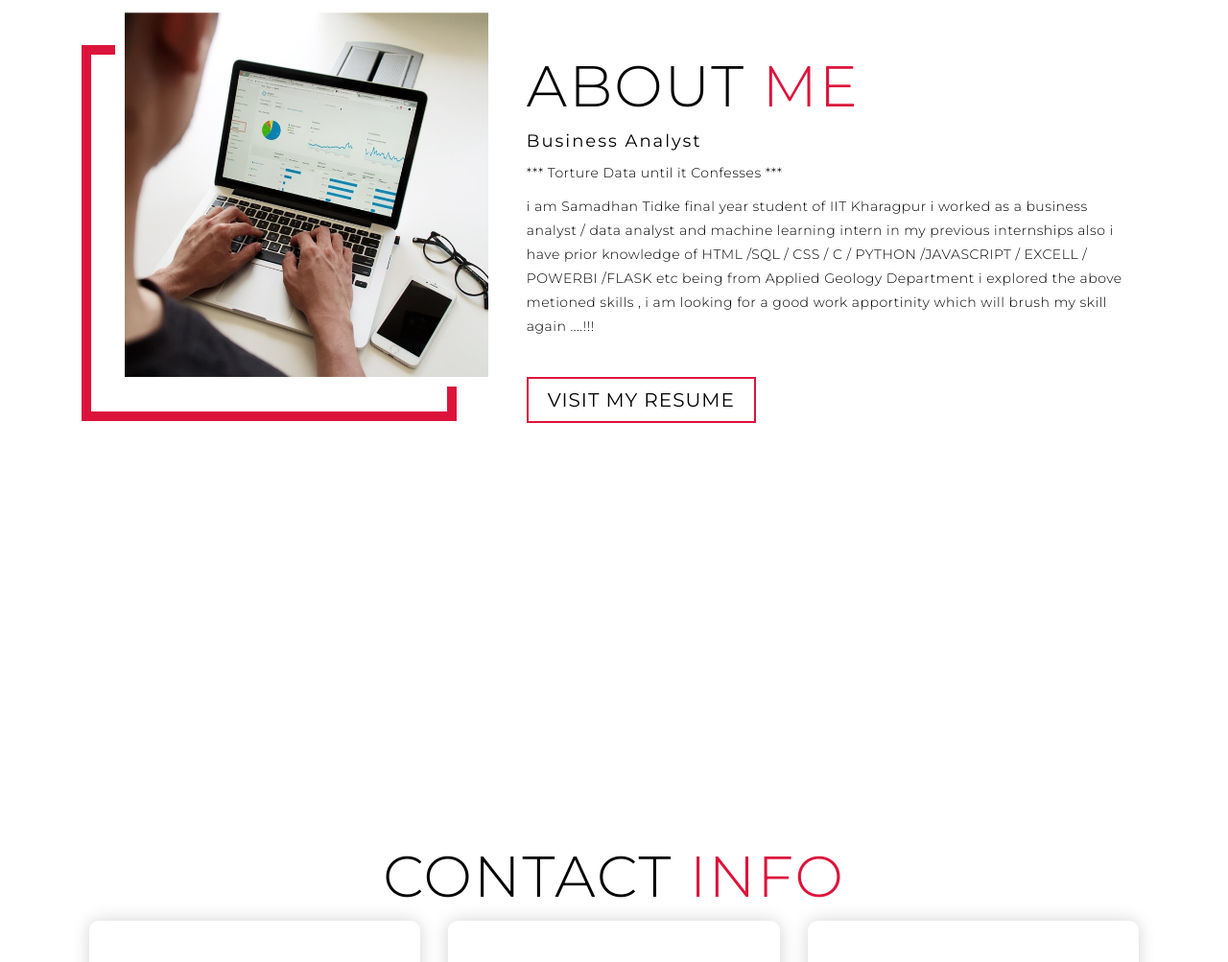
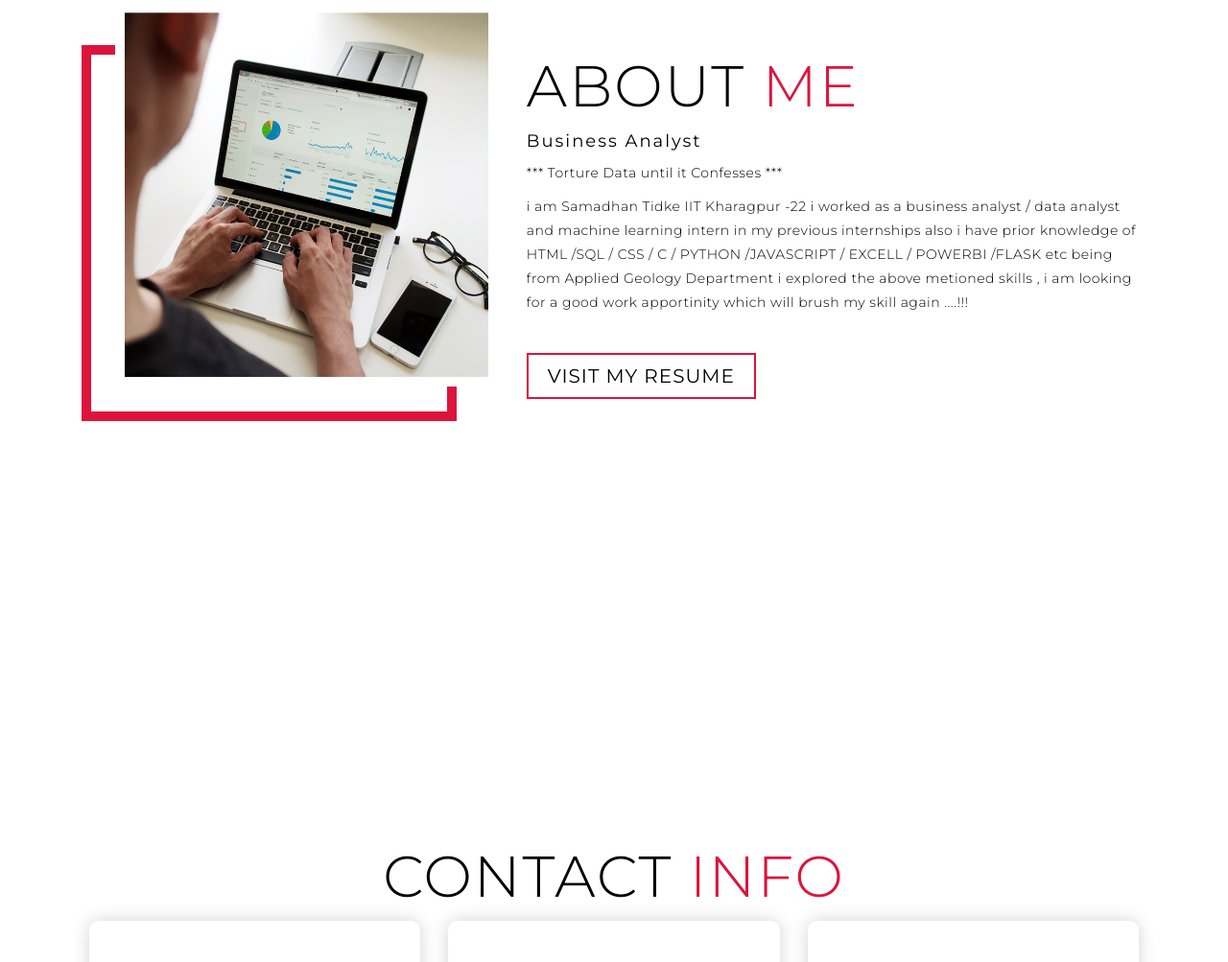
Before and after one commit to styloons/samakgp.github.io, a plain HTML site: page index.html in a window 1280 px wide. Shown: the part 3566-4569 px from the top of the page at 96% size. Drawn offline with Linux system fonts and the light colour scheme; grey boxes are pictures that could not be loaded.

Commit message:
Update index.html

```diff
--- a/index.html
+++ b/index.html
@@ -175,7 +175,7 @@
         <h1 class="section-title">About <span>me</span></h1>
         <h2>Business Analyst</h2>
         <p> *** Torture Data until it Confesses ***</p>
-        <p> i am Samadhan Tidke final year student of IIT Kharagpur
+        <p> i am Samadhan Tidke IIT Kharagpur -22
           i worked as a business analyst / data analyst and machine learning intern in my previous internships
           also i have prior knowledge of HTML /SQL / CSS / C / PYTHON /JAVASCRIPT / EXCELL / POWERBI /FLASK etc
           being from Applied Geology Department i explored the above metioned skills ,
@@ -185,7 +185,7 @@
           </datagrid>
 
         </p>
-        <a href="https://drive.google.com/file/d/1V6AdbLMHpkm_NchiCDZIXHbDcEh3z8cw/view?usp=sharing" class="cta">Visit My Resume</a>
+        <a href="https://drive.google.com/file/d/13l7Cvlwc7keurFAXpsYMQu83RlDP5E7A/view?usp=sharing" class="cta">Visit My Resume</a>
       </div>
     </div>
   </section>
```
